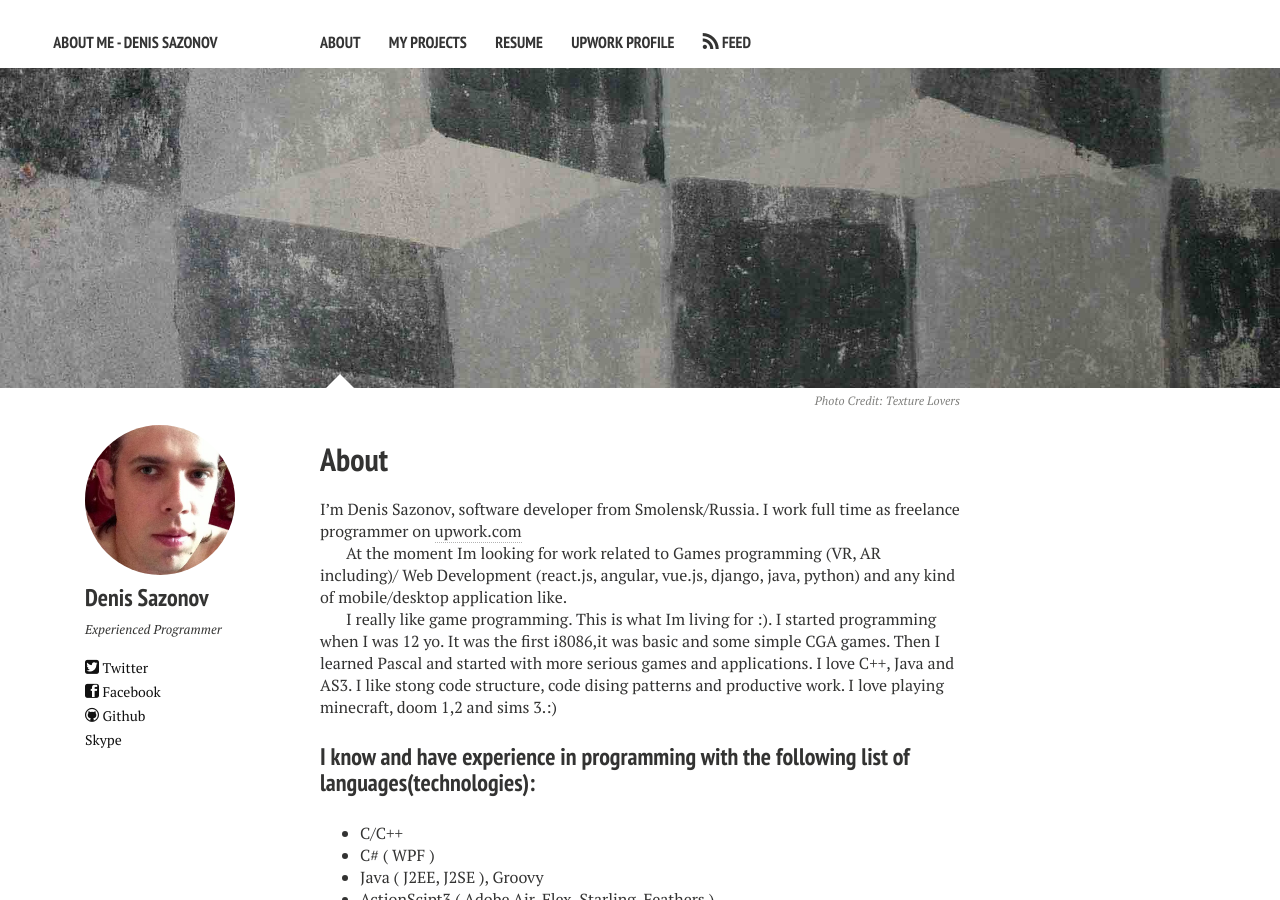
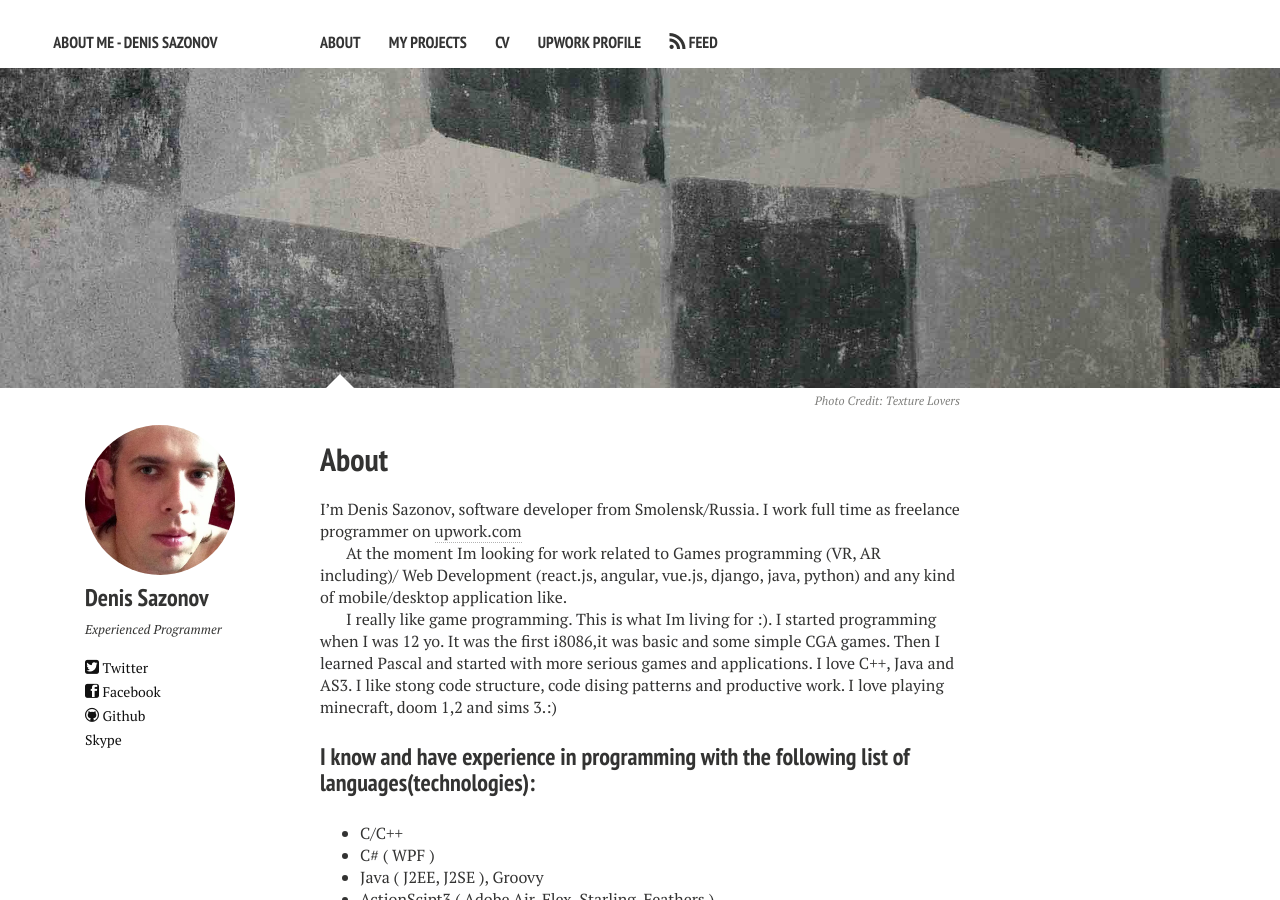
Before and after one commit to sadensmol/sadensmol.github.com, a Jekyll site: the page built from about.md, in a window 1280 px wide and 900 px high. Built offline with Jekyll 4.4.1, drawn with Linux system fonts in a browser that asks for light colours; nearby versions of some CDN libraries.

Commit message:
changed cv

```diff
--- a/_config.yml
+++ b/_config.yml
@@ -38,8 +38,8 @@ links:
   - title: My projects
     url: /projects
 
-  - title: Resume
-    url: /resume
+  - title: CV
+    url: /cv
 
   - title: Upwork profile
     url: https://www.upwork.com/users/%7E010ba56ab4bc5aba48
--- a/about.md
+++ b/about.md
@@ -56,7 +56,7 @@ My working hours are flexible. Usually I get up at 7 AM and start working on the
 I can work also by nights. My timezone is MSK ( GMT + 4 ) so for some US clients I have to work by nights.
 But it's okay because I really love my work!
 
-Please check out my [resume]({{ site.url }}/resume)
+Please check out my [cv]({{ site.url }}/cv)
 [Upwork profile](https://www.upwork.com/users/%7E010ba56ab4bc5aba48),
 email me: <a href="mailto:sadensmol@gmail.com">sadensmol@gmail.com</a>
 or contact via Skype: <a href="skype:sadensmol?call">sadensmol</a>.
```
Also changed, not shown: cv.md (+1 -1 lines).
